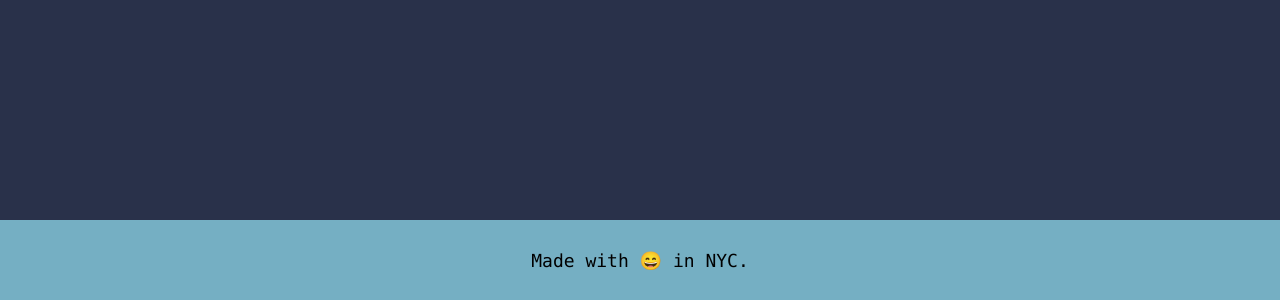
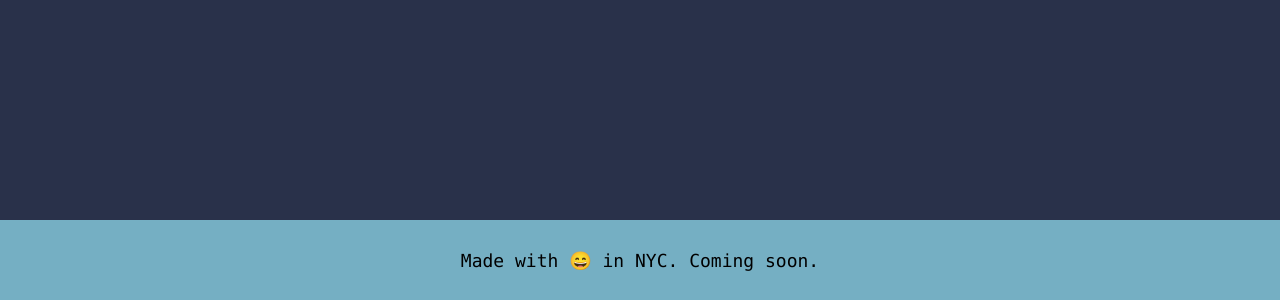
Before and after one commit to malewis5/matthew-lewis.online, a React (Create React App) app: page / in a window 1280 px wide. Shown: the part 500-800 px from the top of the page. Built offline with nearby package versions, Linux system fonts and the light colour scheme; no server answers.

Commit message:
Update App.tsx

```diff
--- a/src/App.tsx
+++ b/src/App.tsx
@@ -37,7 +37,7 @@ const App = () => {
         </AuthorDiv>
       </Header>
       <Footer>
-        <code>Made with &#128516; in NYC.</code>
+        <code>Made with &#128516; in NYC. Coming soon.</code>
       </Footer>
     </div>
   );
```
